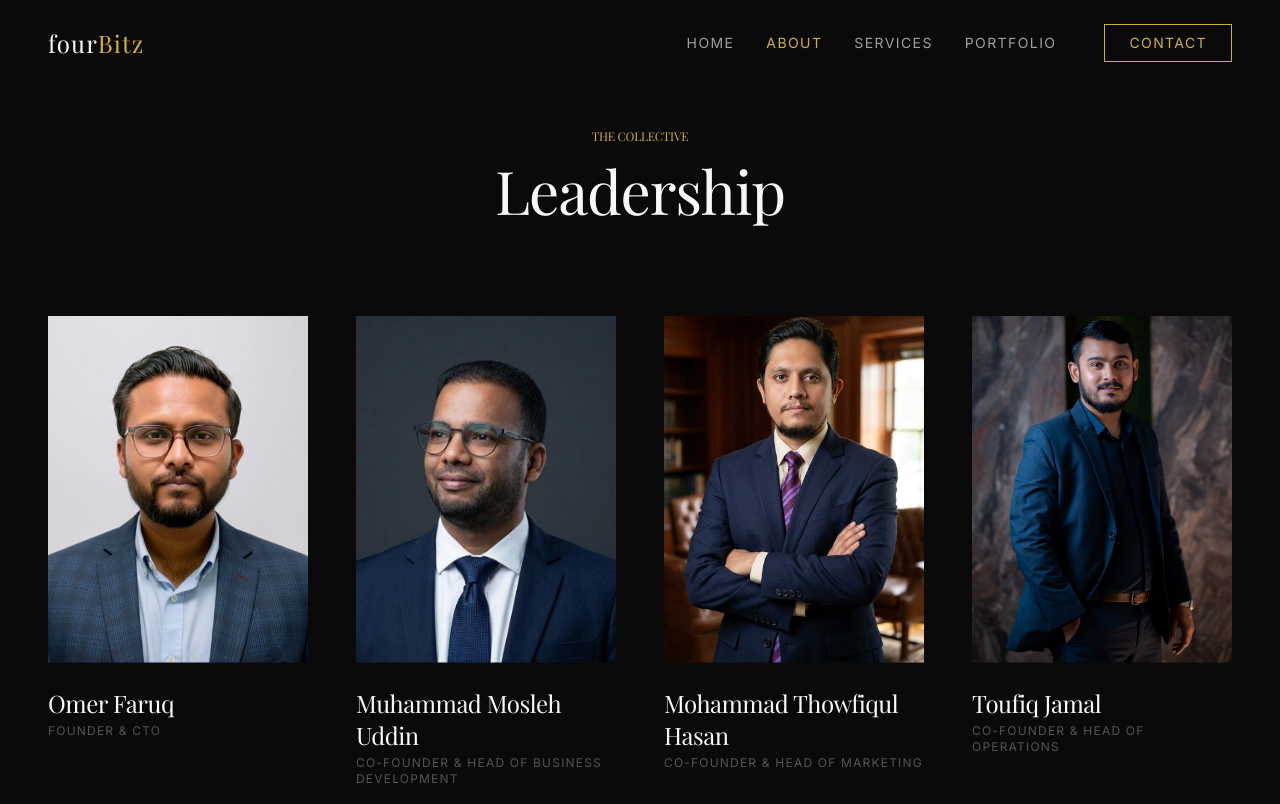
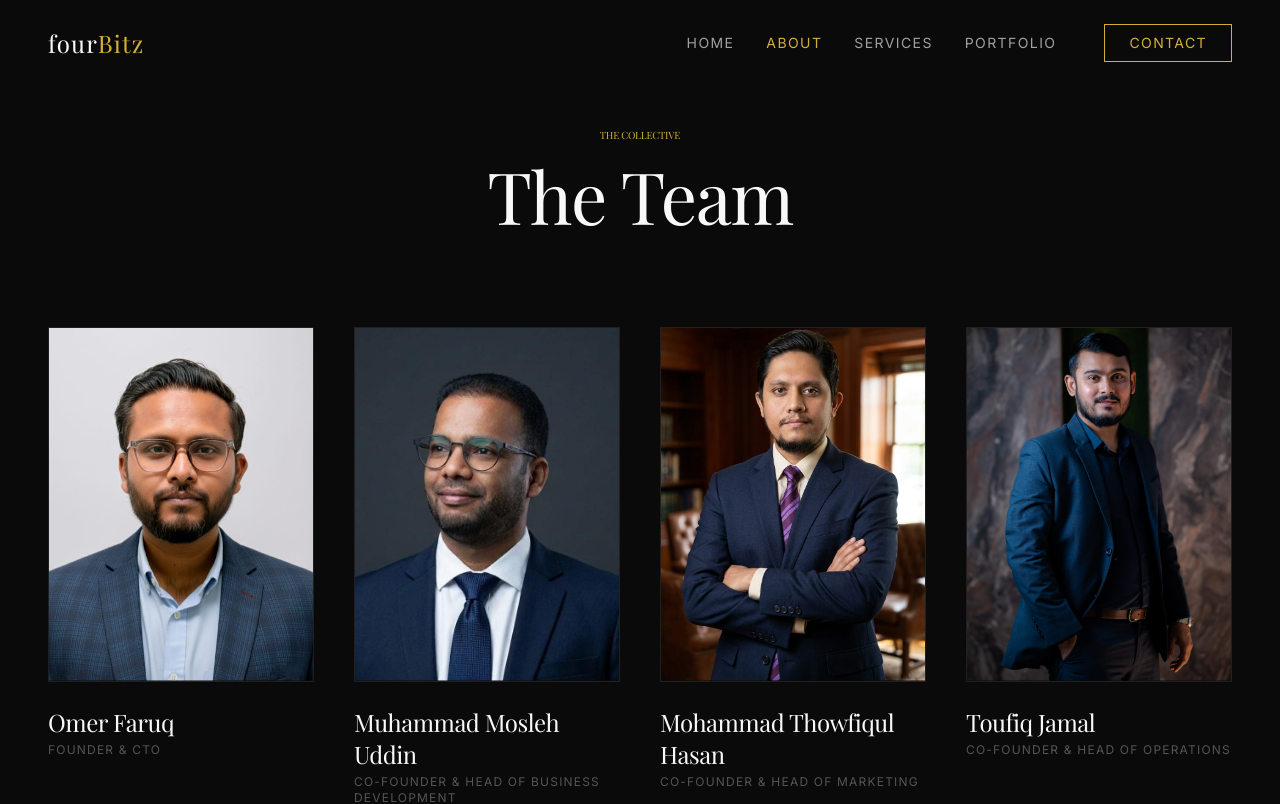
Before and after one commit to Omer4ruq/old-fourbitz, a Next.js app: page /about in a window 1280 px wide. Shown: the top 804 px of the page. Built offline with nearby package versions, Linux system fonts and the light colour scheme; a web font is replaced by a local one.

Commit message:
new update 2

```diff
--- a/src/app/about/page.tsx
+++ b/src/app/about/page.tsx
@@ -1,45 +1,55 @@
 "use client";
 
+import { useState } from "react";
 import { team } from "@/data/content";
 import Image from "next/image";
 import { motion } from "framer-motion";
 
-export default function AboutPage() {
+// --- Sub-component to handle image fallback logic ---
+const TeamMemberCard = ({ member, index }: { member: any; index: number }) => {
+  const [imageError, setImageError] = useState(false);
+
+  // Get initials for the fallback (e.g., "Sarah Chen" -> "SC")
+  const initials = member.name
+    .split(" ")
+    .map((n: string) => n[0])
+    .join("")
+    .toUpperCase();
+
   return (
-    <section className="py-32 bg-[#0A0A0A]">
-      <div className="container mx-auto px-6 md:px-12">
-        <div className="text-center mb-24">
-          <h2 className="text-[#D4AF37] tracking-[0.3em] text-xs uppercase mb-4">The Collective</h2>
-          <h3 className="text-5xl md:text-6xl font-serif text-[#F8F8F8]">Leadership</h3>
-        </div>
-
-        <div className="grid grid-cols-1 md:grid-cols-2 lg:grid-cols-4 gap-12">
-          {team.map((member, i) => (
     <motion.div
-              key={i}
       className="group relative cursor-pointer"
       initial="initial"
       whileHover="hover"
     >
       {/* Image Container */}
-              <div className="relative aspect-[3/4] overflow-hidden bg-[#141414]">
+      <div className="relative aspect-[3/4] overflow-hidden bg-[#141414] border border-white/5">
         <motion.div
-                  className="absolute inset-0"
+          className="absolute inset-0 flex items-center justify-center"
           variants={{
             initial: { y: 0, scale: 1 },
-                    hover: { y: "-15%", scale: 0.9 } // Image moves up and shrinks slightly
+            hover: { y: "-15%", scale: 0.9 }
           }}
           transition={{ duration: 0.7, ease: [0.19, 1, 0.22, 1] }}
         >
+          {!imageError ? (
             <Image
               src={member.image}
               alt={member.name}
               fill
               className="object-cover"
+              onError={() => setImageError(true)} // Catch broken links
             />
-                  {/* Subtle color overlay that fades in */}
+          ) : (
+            /* Classy Fallback Avatar */
+            <div className="w-full h-full bg-[#1A1A1A] flex flex-col items-center justify-center border border-[#D4AF37]/10">
+              <span className="text-5xl font-serif text-[#D4AF37]/20 mb-2">{initials}</span>
+              <div className="w-8 h-[1px] bg-[#D4AF37]/30" />
+            </div>
+          )}
+
           <motion.div
-                    className="absolute inset-0 bg-[#D4AF37]/10 opacity-0 group-hover:opacity-100 transition-opacity duration-700"
+            className="absolute inset-0 bg-[#D4AF37]/5 opacity-0 group-hover:opacity-100 transition-opacity duration-700"
           />
         </motion.div>
 
@@ -53,26 +63,26 @@ export default function AboutPage() {
           transition={{ duration: 0.6, ease: [0.19, 1, 0.22, 1] }}
         >
           <div className="space-y-4">
-                    <p className="text-[#A0A0A0] text-xs leading-relaxed line-clamp-3">
-                      {member.details || "Bringing a unique perspective to digital craftsmanship through years of obsessive attention to detail."}
+            <p className="text-[#A0A0A0] text-xs leading-relaxed line-clamp-3 italic">
+              {member.details || "Crafting digital excellence through minimalist design and robust engineering."}"
             </p>
 
             <div className="flex gap-4 border-t border-white/10 pt-4">
-                      <span className="text-[10px] uppercase tracking-widest text-[#D4AF37]">LinkedIn</span>
-                      <span className="text-[10px] uppercase tracking-widest text-[#F8F8F8]/40">— Portfolio</span>
+              <span className="text-[10px] uppercase tracking-widest text-[#D4AF37] hover:text-white transition-colors">LinkedIn</span>
+              <span className="text-[10px] uppercase tracking-widest text-[#F8F8F8]/40">— Contact</span>
             </div>
           </div>
         </motion.div>
       </div>
 
-              {/* Title Section (Outside the overflow-hidden container) */}
+      {/* Title Section */}
       <div className="mt-6 flex justify-between items-start">
         <div>
           <motion.h4
             className="text-2xl font-serif text-[#F8F8F8]"
             variants={{
               initial: { x: 0 },
-                      hover: { x: 10, color: "#D4AF37" }
+              hover: { x: 8, color: "#D4AF37" }
             }}
           >
             {member.name}
@@ -82,10 +92,26 @@ export default function AboutPage() {
           </p>
         </div>
         <span className="text-serif italic text-white/5 group-hover:text-[#D4AF37]/20 transition-colors text-4xl">
-                  {/* {i + 1} */}
+          {/* 0{index + 1} */}
         </span>
       </div>
     </motion.div>
+  );
+};
+
+// --- Main Page Component ---
+export default function AboutPage() {
+  return (
+    <section className="py-32 bg-[#0A0A0A]">
+      <div className="container mx-auto px-6 md:px-12">
+        <div className="text-center mb-24">
+          <h2 className="text-[#D4AF37] tracking-[0.4em] text-[10px] uppercase mb-4">The Collective</h2>
+          <h3 className="text-5xl md:text-7xl font-serif text-[#F8F8F8]">The Team</h3>
+        </div>
+
+        <div className="grid grid-cols-1 md:grid-cols-2 lg:grid-cols-4 gap-x-10 gap-y-20">
+          {team.map((member, i) => (
+            <TeamMemberCard key={i} member={member} index={i} />
           ))}
         </div>
       </div>
```
Lines whose indentation alone changed are shown as unchanged.
